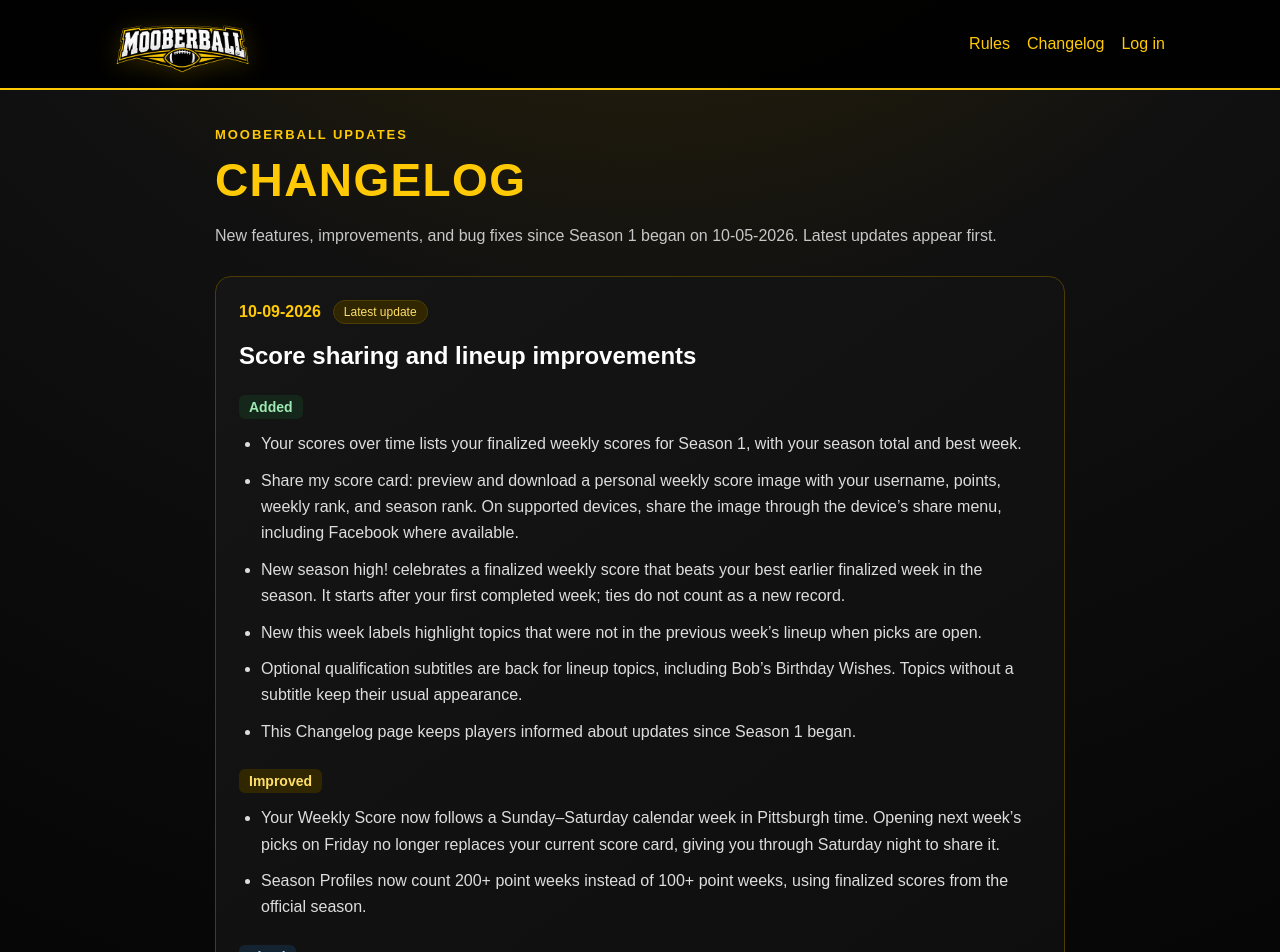
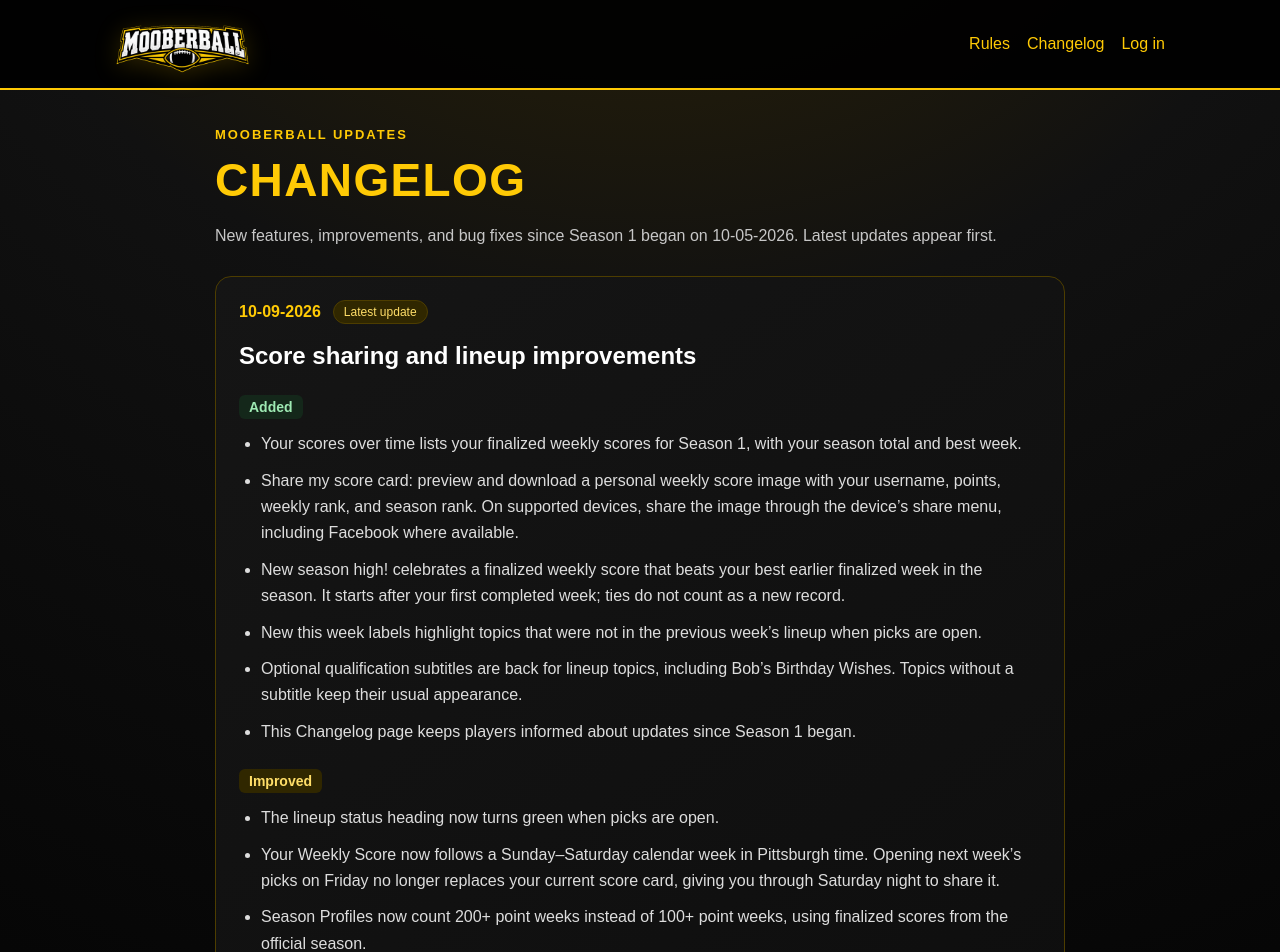
Before and after one commit to jlmusic-ai/fantasy-radio, a Next.js app: page /changelog in a window 1280 px wide. Shown: the top 952 px of the page. Built offline with nearby package versions, Linux system fonts and the light colour scheme; no server answers.

Commit message:
Show open lineup status in green and update changelog

```diff
--- a/app/changelog/page.tsx
+++ b/app/changelog/page.tsx
@@ -26,6 +26,7 @@ const releases: Release[] = [
         "This Changelog page keeps players informed about updates since Season 1 began.",
       ] },
       { label: "Improved", items: [
+        "The lineup status heading now turns green when picks are open.",
         "Your Weekly Score now follows a Sunday–Saturday calendar week in Pittsburgh time. Opening next week’s picks on Friday no longer replaces your current score card, giving you through Saturday night to share it.",
         "Season Profiles now count 200+ point weeks instead of 100+ point weeks, using finalized scores from the official season.",
       ] },
--- a/app/game.tsx
+++ b/app/game.tsx
@@ -531,7 +531,7 @@ export default function Game() {
           seasonRank={currentSeasonRank} seasonPlayers={seasonLeaders.length} />
         <div className="panel">
           <div className="muted">LINEUP STATUS</div>
-          <h2>{locked ? "Locked" : "Open for picks"}</h2>
+          <h2 className={locked ? undefined : "picks-open-heading"}>{locked ? "Locked" : "Open for picks"}</h2>
           <div className="muted">{total} / 100 points allocated</div>
         </div>
       </div>
--- a/app/style.css
+++ b/app/style.css
@@ -969,3 +969,5 @@ table:has(.player-cell) td:last-child {
 .score-history-list { list-style: none; margin: 0; padding: 0; max-height: 280px; overflow-y: auto; }
 .score-history-list li { display: flex; justify-content: space-between; gap: 14px; padding: 12px 0; border-bottom: 1px solid var(--border); }
 .score-history-list strong { white-space: nowrap; color: var(--gold); }
+
+.picks-open-heading { color: #4ade80; }
```
